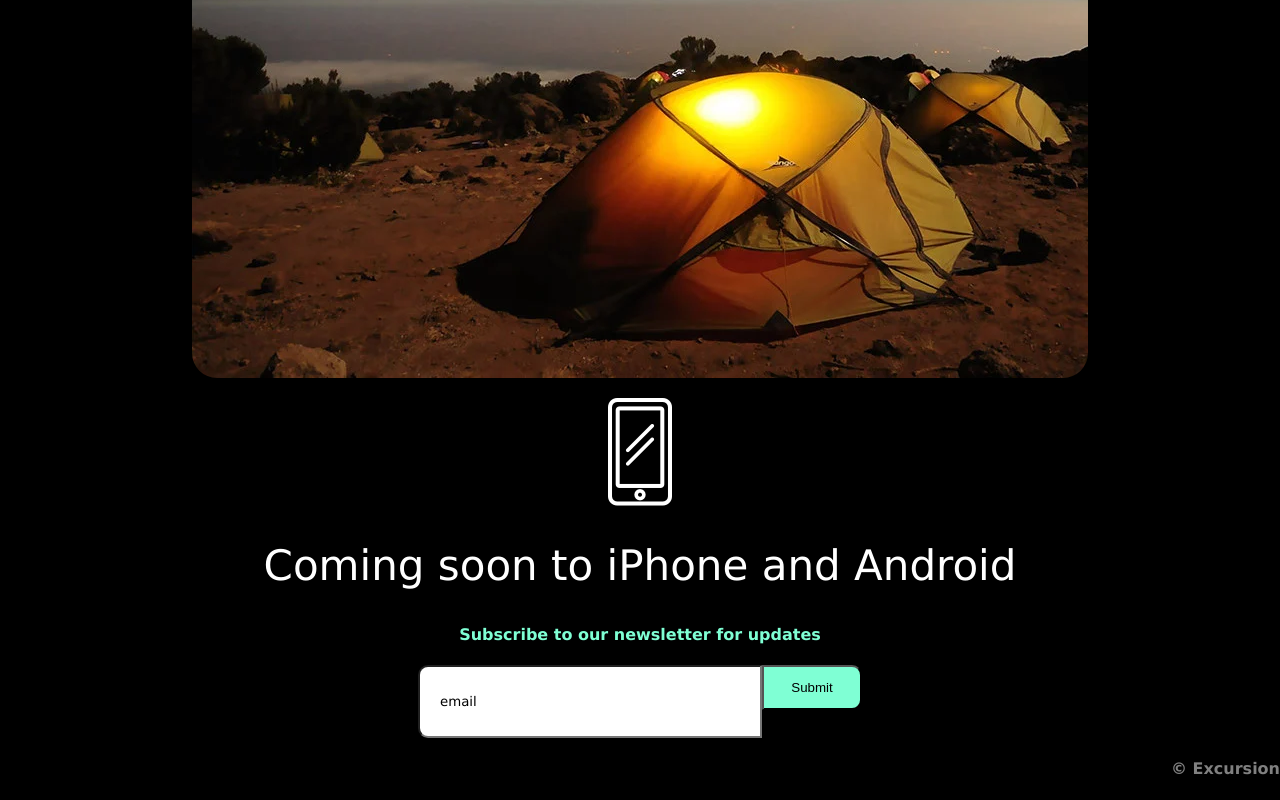
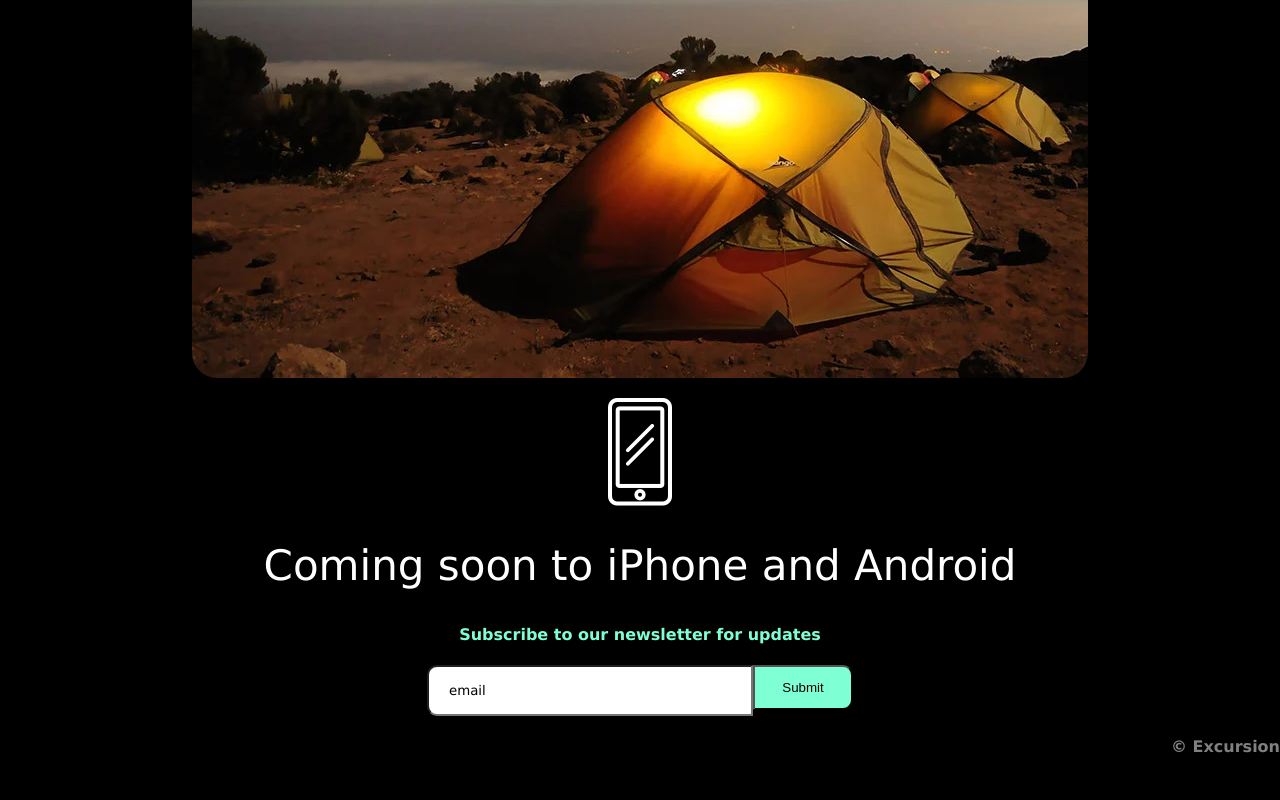
Before and after one commit to Quincy-N/excursion, a plain HTML site: page index.html in a window 1280 px wide. Shown: the part 678-1478 px from the top of the page. After the commit the page ends 1456 px from the top, so only its background shows below. Drawn offline with Linux system fonts and the light colour scheme.

Commit message:
change form input padding

```diff
--- a/resources/css/style.css
+++ b/resources/css/style.css
@@ -41,8 +41,9 @@ input[type=text] {
     width: 300px;
     height: 45px;
     font-family: Verdana, Geneva, Tahoma, sans-serif;
-    padding: 12px 20px;
+    padding-left: 20px;
     border-radius: 10px 0px 0px 10px;
+
 }
 
 input[type=submit] {
```
